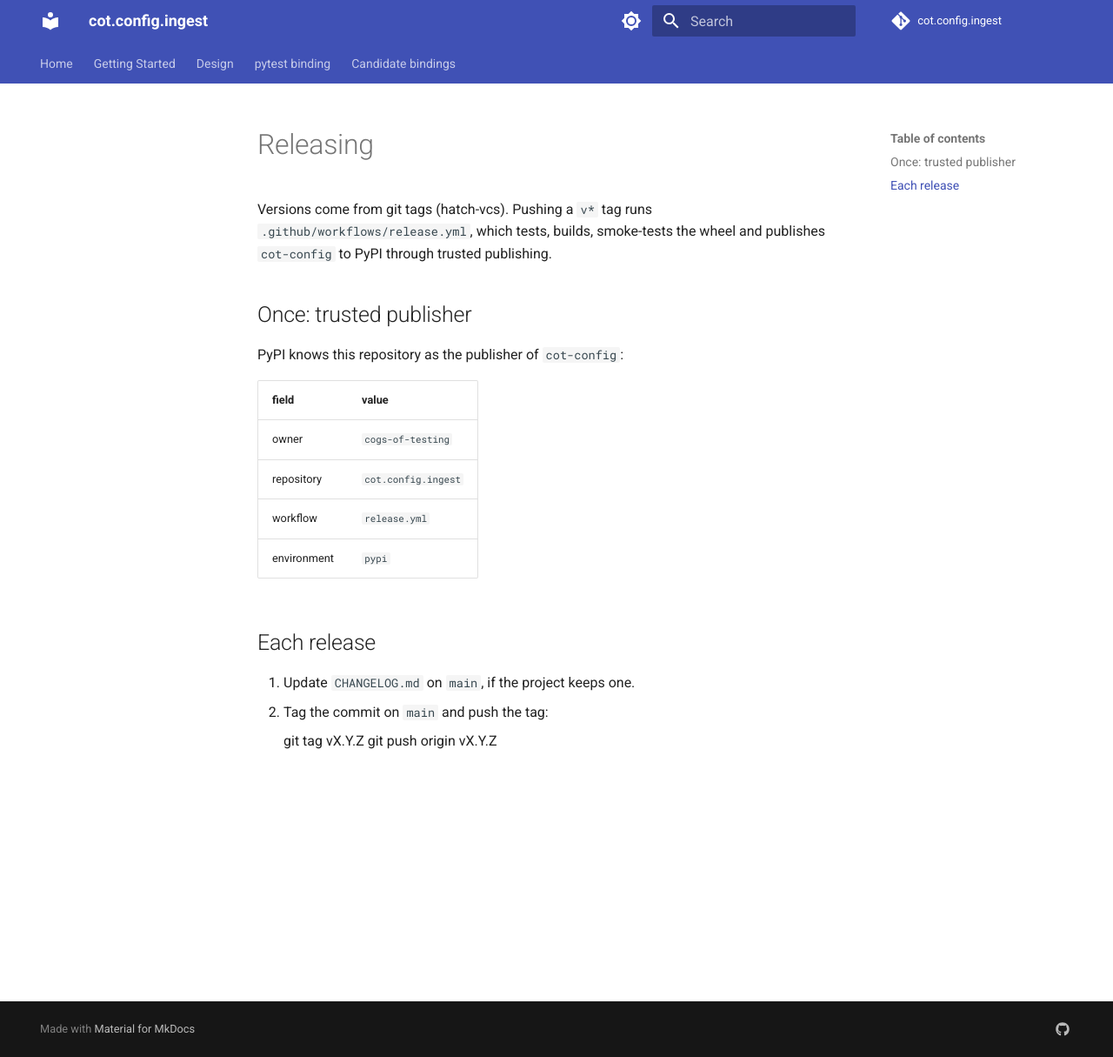
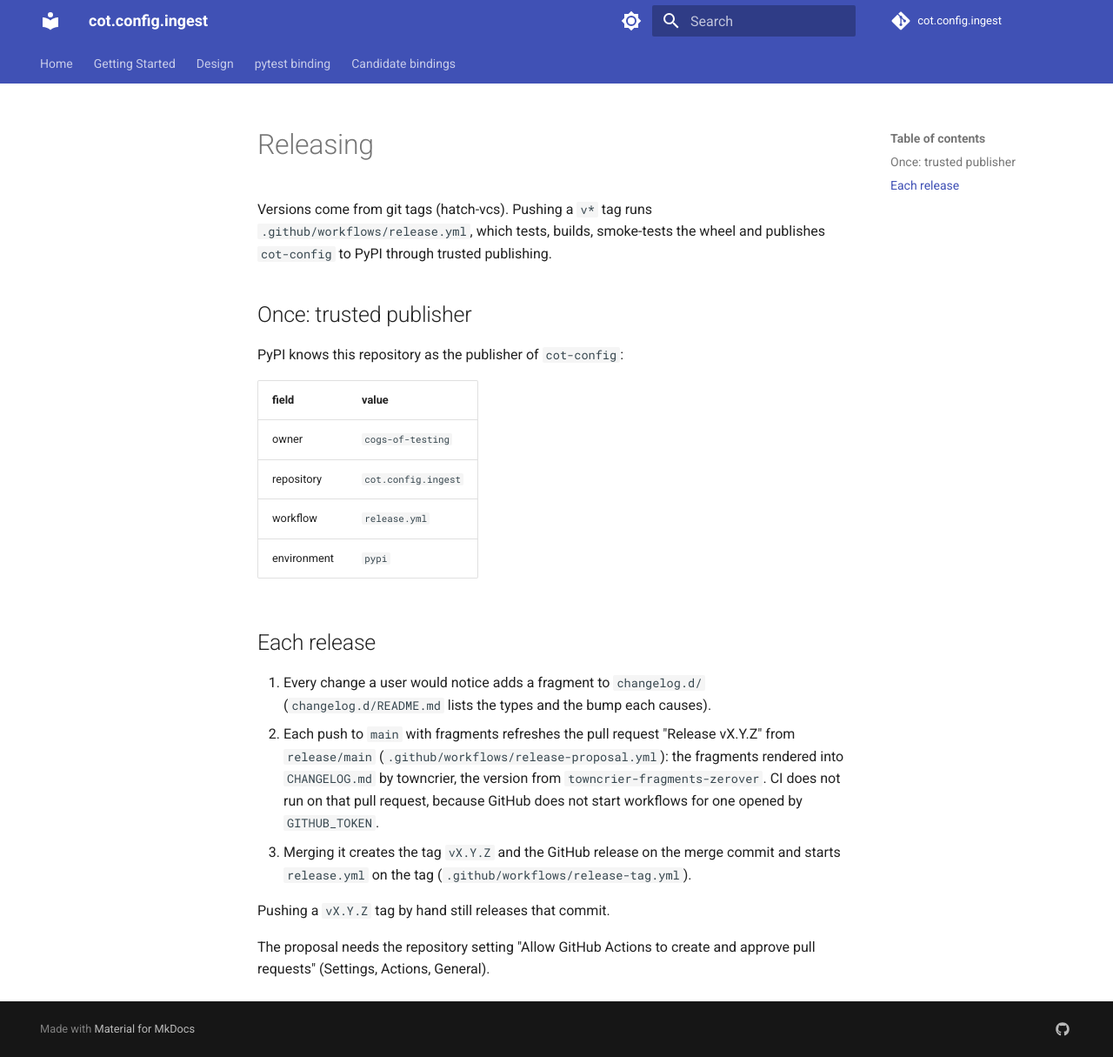
Before and after one commit to cogs-of-testing/cot.config.ingest, an MkDocs documentation site: the page built from docs/releasing.md, in a window 1280 px wide and 1215 px high. Shown: the whole window at 87% size. Built offline with MkDocs 1.6.1 and Material for MkDocs 9.7.7, drawn with Linux system fonts in a browser that asks for light colours; comment, search, counter and statistics services are not loaded.

Commit message:
Propose releases from towncrier fragments
Changes now land as fragments in changelog.d/. Each push to main with
fragments renders them into CHANGELOG.md on release/main and opens or
updates a "Release vX.Y.Z" pull request; the version comes from the
towncrier-fragments-zerover scheme (vcs-versioning 2.6), which keeps 0.x
on 0.x for breaking changes. Merging that pull request tags the merge
commit, creates the GitHub release and dispatches release.yml, since a
tag created with GITHUB_TOKEN does not trigger it.

Co-Authored-By: Claude Opus 5.5 (1M context) <noreply@anthropic.com>
Claude-Session: https://claude.ai/code/session_01HdStt8Uwb91xRn9Ze7Hz2c

```diff
--- a/docs/releasing.md
+++ b/docs/releasing.md
@@ -17,8 +17,19 @@ PyPI knows this repository as the publisher of `cot-config`:
 
 ## Each release
 
-1. Update `CHANGELOG.md` on `main`, if the project keeps one.
-2. Tag the commit on `main` and push the tag:
+1. Every change a user would notice adds a fragment to `changelog.d/`
+   (`changelog.d/README.md` lists the types and the bump each causes).
+2. Each push to `main` with fragments refreshes the pull request
+   "Release vX.Y.Z" from `release/main`
+   (`.github/workflows/release-proposal.yml`): the fragments rendered into
+   `CHANGELOG.md` by towncrier, the version from
+   `towncrier-fragments-zerover`. CI does not run on that pull request,
+   because GitHub does not start workflows for one opened by `GITHUB_TOKEN`.
+3. Merging it creates the tag `vX.Y.Z` and the GitHub release on the merge
+   commit and starts `release.yml` on the tag
+   (`.github/workflows/release-tag.yml`).
 
-       git tag vX.Y.Z
-       git push origin vX.Y.Z
+Pushing a `vX.Y.Z` tag by hand still releases that commit.
+
+The proposal needs the repository setting "Allow GitHub Actions to create
+and approve pull requests" (Settings, Actions, General).
```
Also changed, not shown: CHANGELOG.md (+1 -18 lines), changelog.d/+rebuild.breaking.md (added, +1 -0 lines), changelog.d/+renames.breaking.md (added, +1 -0 lines), changelog.d/+sources.removal.md (added, +1 -0 lines), changelog.d/README.md (added, +20 -0 lines), changelog.d/template.md (added, +12 -0 lines), pyproject.toml (+21 -1 lines), 3 other files.
